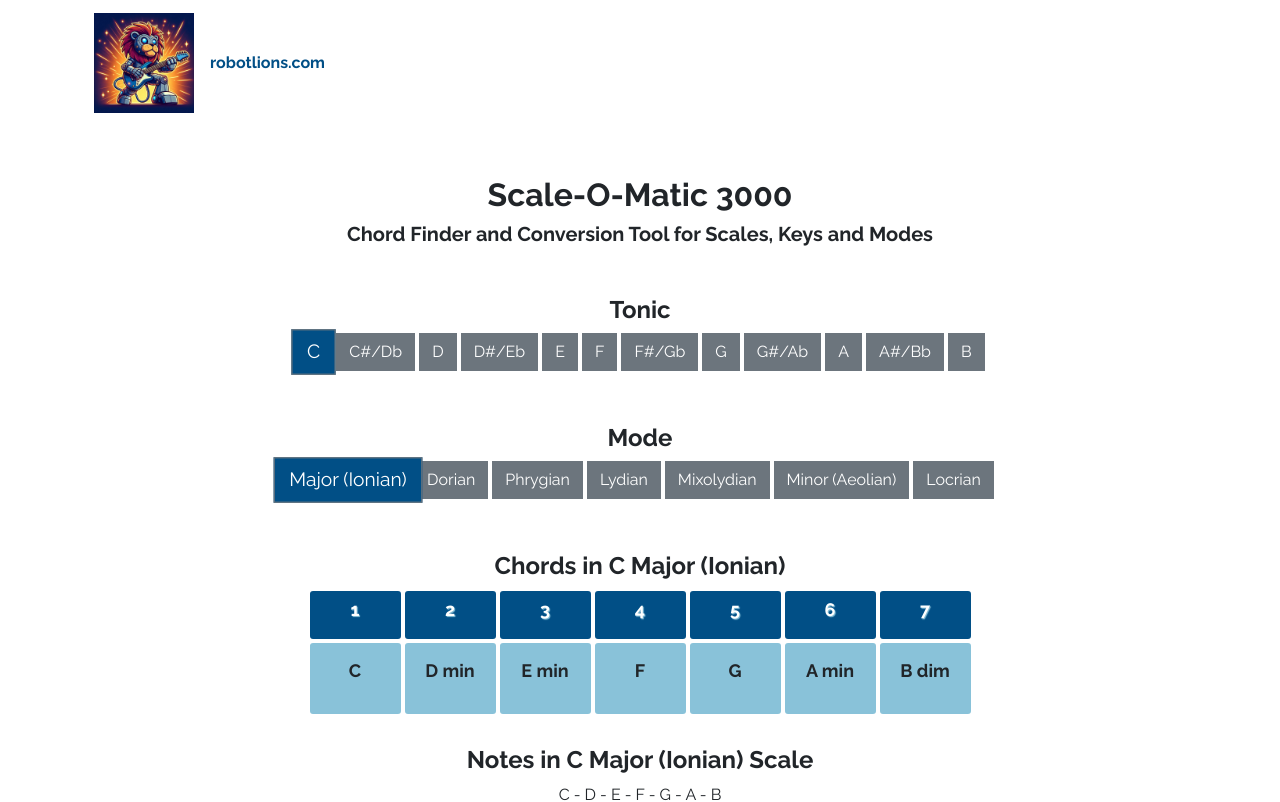
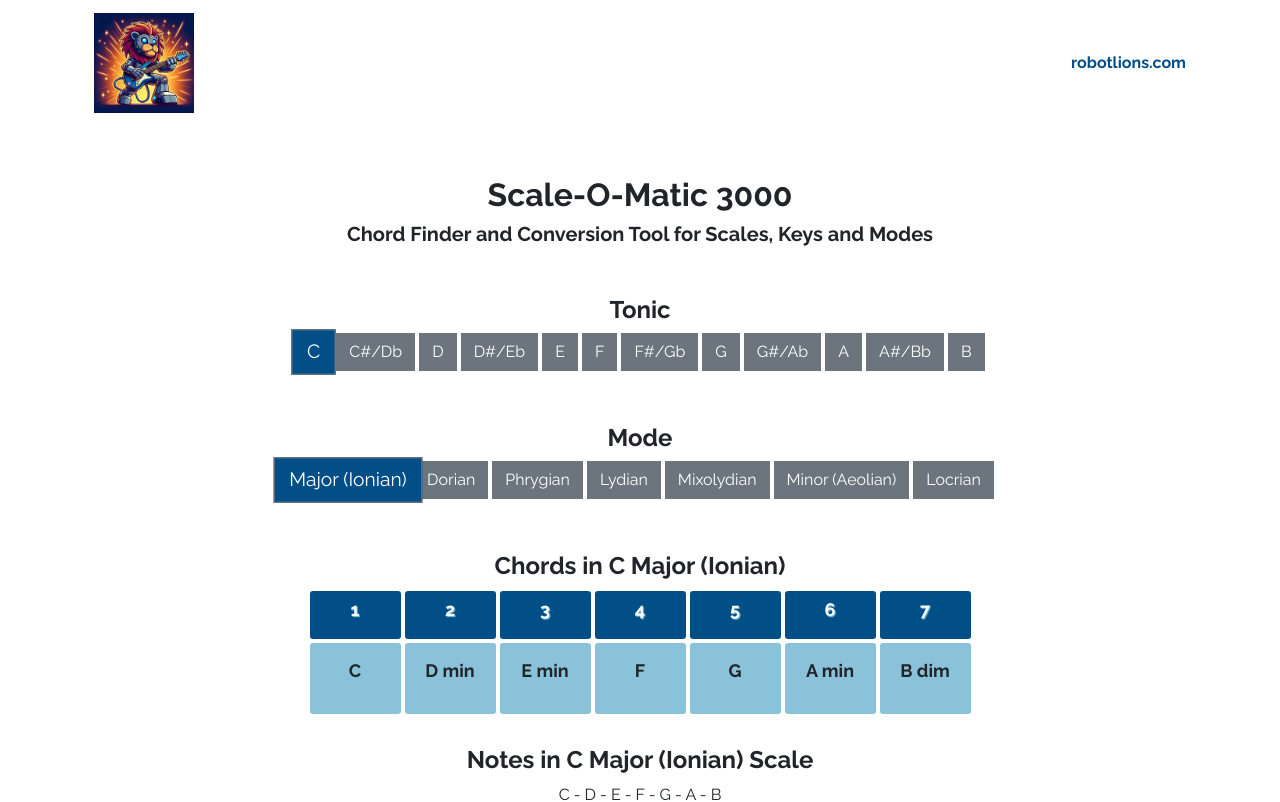
Before and after one commit to robotlions/scaleomatic-vite, a React (Vite) app: page / in a window 1280 px wide. Shown: the top 802 px of the page. Built offline with nearby package versions, Linux system fonts and the light colour scheme.

Commit message:
updates nav bar layout

```diff
--- a/src/App.jsx
+++ b/src/App.jsx
@@ -138,7 +138,7 @@ function App() {
               alt="robot lion"
             /></a>
           </div>
-            <div className="navbar-nav me-auto">
+            <div className="navbar-nav">
               <a className="nav-link" aria-current="page" href="https://robotlions.com">
                 robotlions.com
               </a>
```
